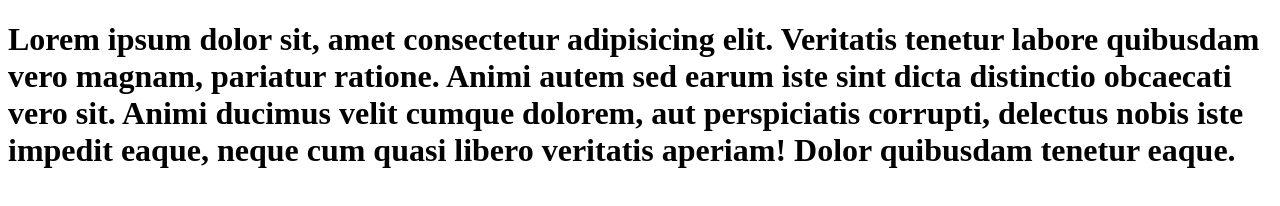
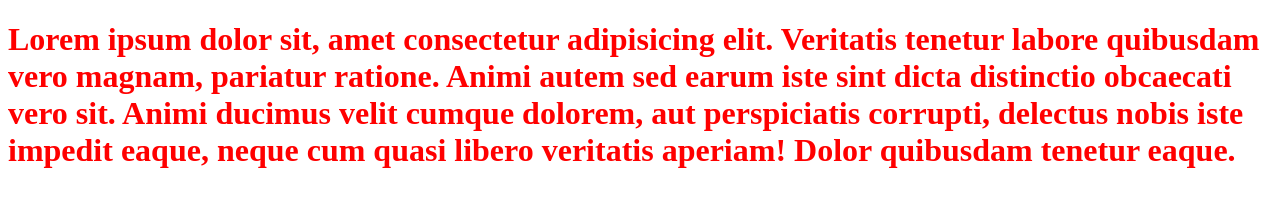
Before and after one commit to luan2311/cloud_github_codespace_, a plain HTML site: page index.html in a window 1280 px wide. Drawn offline with Linux system fonts and the light colour scheme.

Commit message:
Update README

```diff
--- a/index.html
+++ b/index.html
@@ -1,11 +1,18 @@
 <!DOCTYPE html>
 <html lang="en">
-<head>
-    <meta charset="UTF-8">
-    <meta name="viewport" content="width=device-width, initial-scale=1.0">
-    <title>Document</title>
-</head>
-<body>
-    <h1>Lorem ipsum dolor sit, amet consectetur adipisicing elit. Veritatis tenetur labore quibusdam vero magnam, pariatur ratione. Animi autem sed earum iste sint dicta distinctio obcaecati vero sit. Animi ducimus velit cumque dolorem, aut perspiciatis corrupti, delectus nobis iste impedit eaque, neque cum quasi libero veritatis aperiam! Dolor quibusdam tenetur eaque.</h1>
-</body>
+  <head>
+    <meta charset="UTF-8" />
+    <meta name="viewport" content="width=device-width, initial-scale=1.0" />
+    <title>Web Page</title>
+  </head>
+  <body>
+    <h1 style="color: red">
+      Lorem ipsum dolor sit, amet consectetur adipisicing elit. Veritatis
+      tenetur labore quibusdam vero magnam, pariatur ratione. Animi autem sed
+      earum iste sint dicta distinctio obcaecati vero sit. Animi ducimus velit
+      cumque dolorem, aut perspiciatis corrupti, delectus nobis iste impedit
+      eaque, neque cum quasi libero veritatis aperiam! Dolor quibusdam tenetur
+      eaque.
+    </h1>
+  </body>
 </html>
```
Also changed, not shown: 1 other file.
